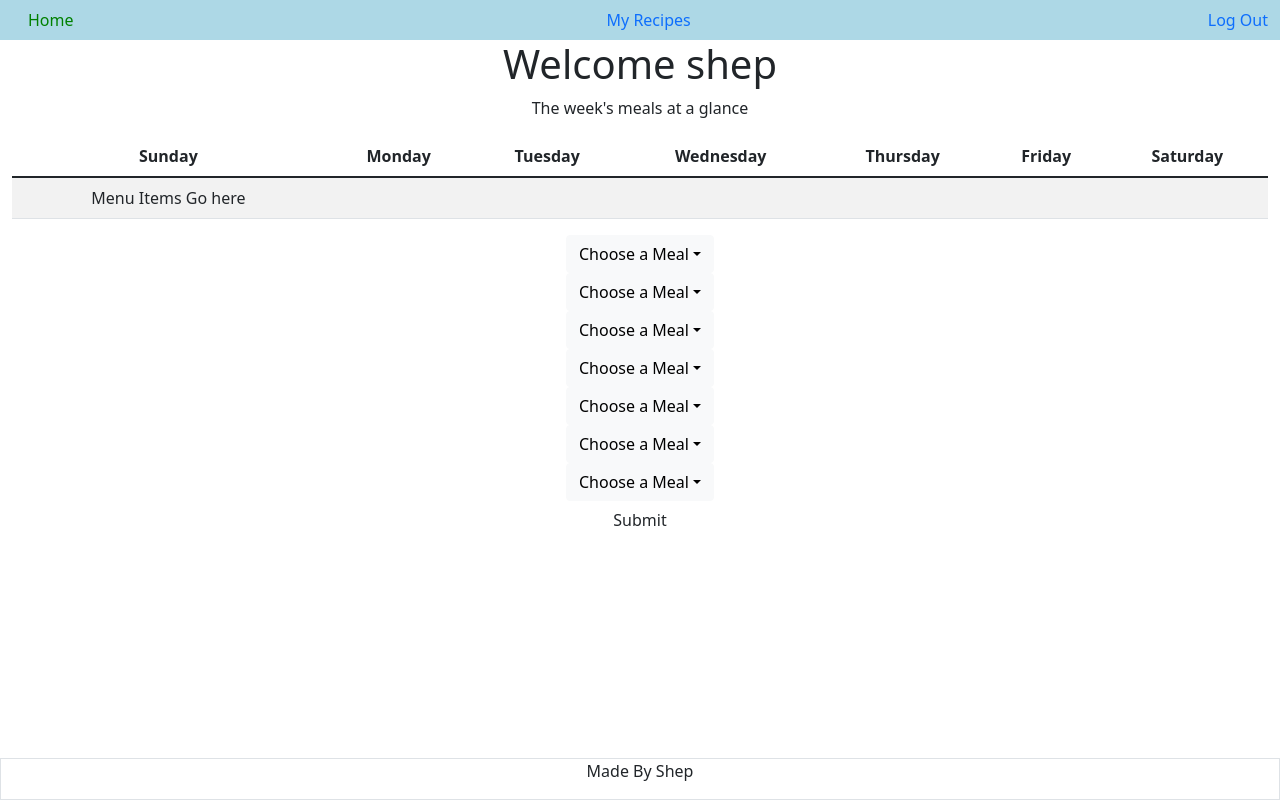
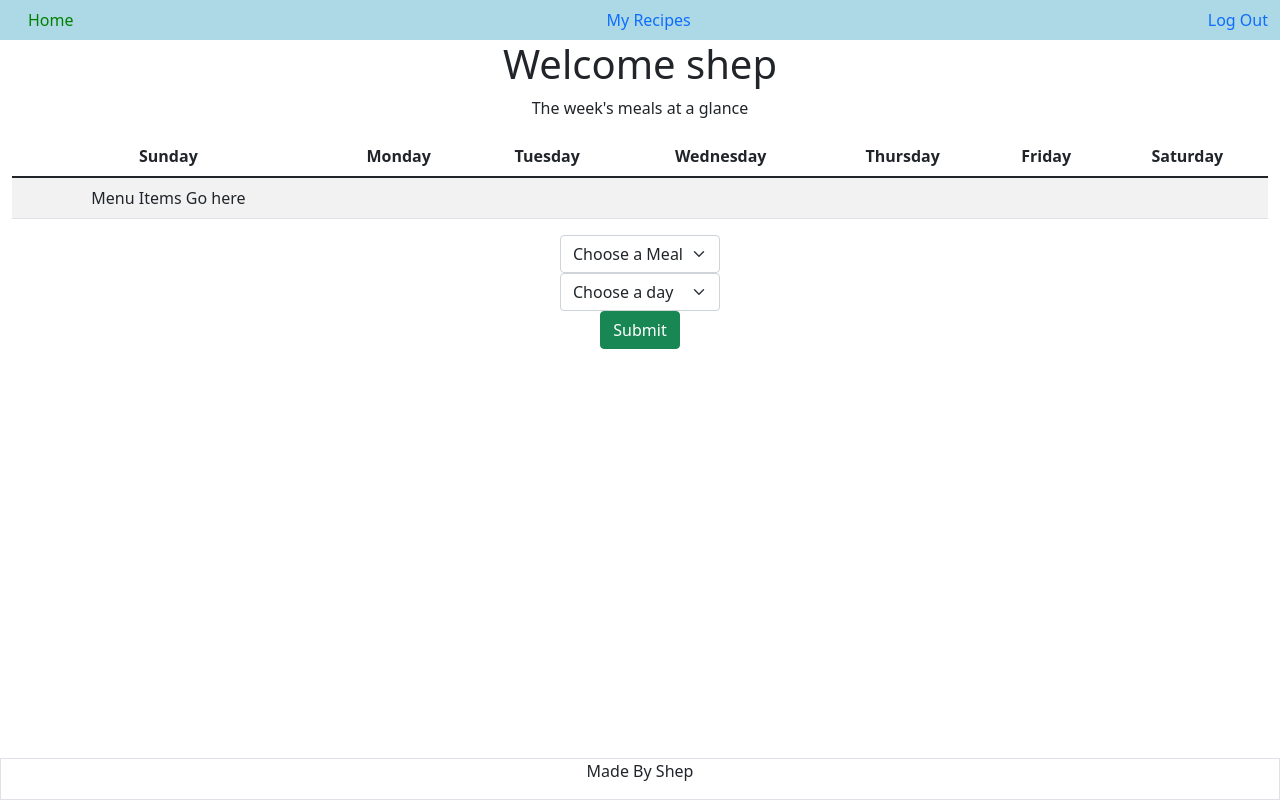
Before and after one commit to zshep/meal_finder, a Flask app: page / in a window 1280 px wide. Run offline with Flask 3, Linux system fonts and the light colour scheme; a user stored in the database is signed in; data comes from the database, SQL or seed files in the repository; both versions use the stored data as it was after the commit.

Commit message:
modified cookbook table to hold number of days. User can link a meal to a day. still working on putting meals into proper table of days of week

```diff
--- a/app.py
+++ b/app.py
@@ -34,10 +34,17 @@ def index():
     user_id = session['user_id']
     print(user_name, user_id)
 
+    #grab users meals
+    db = get_db()
+    request = db.cursor().execute("SELECT meal_name, meal_items.meal_id, cookbook.day FROM meal_items JOIN cookbook ON meal_items.meal_id = cookbook.meal_id WHERE cookbook.person_id == (?)", [session['user_id']])
+    user_meals = request.fetchall()
+    print(user_meals)
 
 
 
-    return render_template("index.html", user_name = user_name)
+    db.close()
+
+    return render_template("index.html", user_name = user_name, meals = user_meals)
 
 #login route
 @app.route("/login", methods = ["GET","POST"])
@@ -277,7 +284,7 @@ def delete_meal():
 
     print(meal_name +" has the id of", meal_id)
 
-    #TODO: make sql query to delete row of meal id with person id
+    #sql query to delete row of meal id with person id
     db = get_db()
     cur = db.cursor()
     cur.execute("DELETE FROM cookbook WHERE meal_id = ? AND person_id =?", [meal_id, session['user_id']])
@@ -288,14 +295,38 @@ def delete_meal():
 
     return render_template("food.html")
 
-@app.route("/addcalendar")
+@app.route("/mealplan", methods = ["POST"])
 @login_required
-def add_calendar(meal):
+def meal_plan():
 
-    print("attempting to add cookbook item to calendar")
+    print("attempting to add cookbook item to users meal plan")
+
+    #grab data from front end
+    meal = request.form.get("meal") # getting meal id
+    day = request.form.get("day") #getting number 0-6
+    print(meal, day)
+    #print(type(day))
+
+    #debugging on user errors
+    if meal == "Choose a Meal":
+        print("missing meal")
+        return render_template("error.html")
+    elif day == "Choose a day":
+        print("missing day")
+        return render_template("error.html")
+
+    meal_plan = [ session["user_id"], meal, day]
+
+    #Post/update data to meal_plan table
+    db = get_db()
+    db.cursor().execute("INSERT into cookbook(person_id, meal_id, day) VALUES(?, ?, ?)", meal_plan)
+
+    db.commit()
+    db.close()
 
 
-    return 0
+    return render_template("/index.html")
+
 
 
 @app.route("/jedi")
--- a/db/db.py
+++ b/db/db.py
@@ -23,14 +23,15 @@ def get_db():
         cursor.execute("CREATE TABLE IF NOT EXISTS ingredients (food_id INTEGER FORIEGN KEY REFERENCES food_items (food_id), meal_id INTEGER FORIEGN KEY REFERENCES meal_items (meal_id))")
         #print("ingredients table created")
 
-        cursor.execute("CREATE TABLE IF NOT EXISTS cookbook(person_id INTEGER FORIEGN KEY REFERENCES users(person_id), meal_id INTEGER FORIEN KEY REFERENCES meal_items(meal_id))")
+        #loading/creating cookbook table (individual's meal items)
+        cursor.execute("CREATE TABLE IF NOT EXISTS cookbook(person_id INTEGER FORIEGN KEY REFERENCES users(person_id), meal_id INTEGER FORIEN KEY REFERENCES meal_items(meal_id), day INTEGER)")
         #print("cookbook table created")
+
+
 
         connection.commit()
 
-
-
-        # do I want to return the cursor or just the connection?
+        # return connection for routes to use
         return connection
 
     #handling errors
--- a/templates/index.html
+++ b/templates/index.html
@@ -7,7 +7,7 @@
 
     <div>
         <p>The week's meals at a glance</p>
-        <table class = "table table-striped">
+        <table class="table table-striped">
             <thead>
                 <tr>
                     <th>Sunday</th>
@@ -21,55 +21,58 @@
             </thead>
             <!-- need to add in ninja code to display proper food/menu items-->
             <tbody>
-                <td class="mealday">Menu Items Go here</td>
-                <td class="mealday"></td>
-                <td class="mealday"></td>
-                <td class="mealday"></td>
-                <td class="mealday"></td>
-                <td class="mealday"></td>
-                <td class="mealday"></td>
+                <td id="sunday">Menu Items Go here</td>
+                <td id="monday"></td>
+                <td id="tuesday"></td>
+                <td id="wednesday"></td>
+                <td id="thursday"></td>
+                <td id="friday"></td>
+                <td id="saturday"></td>
             </tbody>
 
 
         </table>
     </div>
 
-    <div class="d-flex flex-coloumn justify-content-center">
+    <form action="/mealplan" method="post" class="d-flex flex-coloumn justify-content-center">
 
-            <form action="/">
-                <div class="dropdown">
-                    <button class="btn btn-light dropdown-toggle" type="button" id="Sumeal">Choose a Meal</button>
-                </div>
-                <div class="dropdown">
-                    <button class="btn btn-light dropdown-toggle" type="button" id="Momeal">Choose a Meal</button>
-                </div>
-                <div class="dropdown">
-                    <button class="btn btn-light dropdown-toggle" type="button" id="Tumeal">Choose a Meal</button>
-                </div>
-                <div class="dropdown">
-                    <button class="btn btn-light dropdown-toggle" type="button" id="Wedmeal">Choose a Meal</button>
-                </div>
-                <div class="dropdown">
-                    <button class="btn btn-light dropdown-toggle" type="button" id="Thmeal">Choose a Meal</button>
-                </div>
-                <div class="dropdown">
-                    <button class="btn btn-light dropdown-toggle" type="button" id="Frimeal">Choose a Meal</button>
-                </div>
-                <div class="dropdown">
-                    <button class="btn btn-light dropdown-toggle" type="button" id="Sameal">Choose a Meal</button>
-                </div>
-                <datalist class="dropdown-menu" aria-labelledby= "dropdownMenuButton" >
-                    <a class="dropdown-item" href="/addcalendar(wings)" id ="wings">Wings</a>
-                    <a class="dropdown-item" href="/addcalendar(frogleggs)" id ="Frog Legs">Frog Legs</a>
+        <div class="flex-coloumn">
+            <!--container for choosing a meal-->
+            <div class="flex-coloumn">
+                <select class="form-select" aria-label="mealoptions" name="meal">
+                    <option selected>Choose a Meal</option>
+                    <option value="Random">Random</option>
                     {% for meal in meals %}
-                    <a class="dropdown-item" href="/addcalendar" id="{{ meal }}">
+                    {% if meal[2] == NULL %}
+                    <option value="{{ meal[1] }}">{{ meal[0] }}</option>
+                    {% endif %}
                     {% endfor %}
-                </datalist>
-                <button class="btn btn-Success">Submit</button>
-            </form>
+
+                </select>
+
+            </div>
+
+            <!-- container for choosing a day to add said meal to-->
+            <div class="flex-coloumn">
+                <select class="form-select" aria-label="dayOptions" name="day">
+                    <option selected>Choose a day</option>
+
+                    <option value="0">Sunday</option>
+                    <option value="1">Monday</option>
+                    <option value="2">Tuesday</option>
+                    <option value="3">Wednesday</option>
+                    <option value="4">Thursday</option>
+                    <option value="5">Friday</option>
+                    <option value="6">Saturday</option>
+
+                </select>
+            </div>
+
+            <button class="btn btn-success">Submit</button>
+        </div>
 
 
-    </div>
+    </form>
 
 </container>
 
```
Also changed, not shown: templates/food.html (+6 -4 lines), foods.db, 2 other files.
